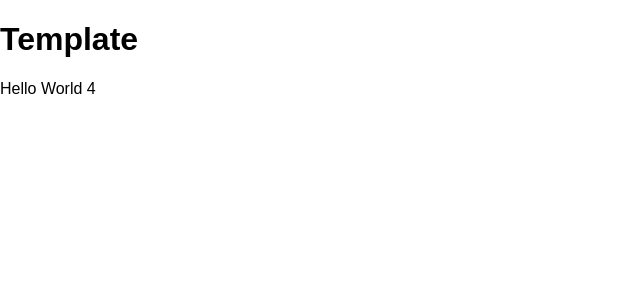
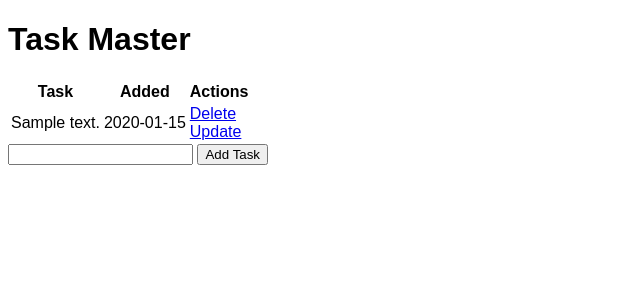
Before and after one commit to dfvilhena/learning_flask, a Flask app: page / in a window 1280 px wide. Shown: the top 300 px of the page, without its empty margins (0-640 px from the left). Run offline with Flask 2, Linux system fonts and the light colour scheme; tables that the repository leaves empty hold one stand-in row (values such as "Sample post").

Commit message:
intro done

```diff
--- a/introduction/app.py
+++ b/introduction/app.py
@@ -1,10 +1,57 @@
-from flask import Flask, render_template, url_for
+from flask import Flask, render_template, url_for, request, redirect
+from flask_sqlalchemy import SQLAlchemy
+from datetime import datetime
 
 app = Flask(__name__)
+app.config['SQLALCHEMY_DATABASE_URI'] = 'sqlite:///test.db'
+db = SQLAlchemy(app)
 
-@app.route('/')
+class Todo(db.Model):
+    id = db.Column(db.Integer, primary_key=True)
+    content = db.Column(db.String(200), nullable=False)
+    date_created = db.Column(db.DateTime, default=datetime.utcnow)
+
+    def __repr__(self):
+        return '<Task %r>' % self.id
+
+@app.route('/', methods=['POST', 'GET'])
 def index():
-    return render_template('index.html')
+    if request.method == "POST":
+        task_content = request.form['content']
+        new_task = Todo(content=task_content)
+        try:
+            db.session.add(new_task)
+            db.session.commit()
+            return redirect('/')
+        except:
+            return 'There was an issue adding your task'
+    else:
+        tasks = Todo.query.order_by(Todo.date_created).all()
+
+        return render_template('index.html', tasks=tasks)
+
+@app.route('/delete/<int:id>')
+def delete(id):
+    task_to_delete = Todo.query.get_or_404(id)
+    try:
+        db.session.delete(task_to_delete)
+        db.session.commit()
+        return redirect('/')
+    except:
+        return 'There was a problem deleting that task'
+
+@app.route('/update/<int:id>', methods=['GET', 'POST'])
+def update(id):
+    task = Todo.query.get_or_404(id)
+    if request.method == 'POST':
+        task.content = request.form['content']
+        try:
+            db.session.commit()
+            return redirect('/')
+        except:
+            return 'There was a problem updating that task'
+    else:
+        return render_template('update.html', task=task)
 
 if __name__ == "__main__":
     app.run(debug=True)
--- a/introduction/static/css/main.css
+++ b/introduction/static/css/main.css
@@ -1,4 +1,3 @@
 body {
-    margin: 0;
     font-family: sans-serif;
 }
--- a/introduction/templates/index.html
+++ b/introduction/templates/index.html
@@ -1,9 +1,41 @@
 {% extends 'base.html' %}
 
 {% block head %}
-<h1>Template</h1>
+<title>Task Master</title>
 {% endblock %}
 
 {% block body %}
-Hello World 4
+<div class="content">
+    <h1>Task Master</h1>
+
+    {% if tasks|length < 1 %}
+    <h4>There are no tasks. Create one below!</h4>
+    {% else %}
+
+    <table>
+        <tr>
+            <th>Task</th>
+            <th>Added</th>
+            <th>Actions</th>
+        </tr>
+        {% for task in tasks %}
+            <tr>
+                <td>{{ task.content }}</td>
+                <td>{{ task.date_created.date() }}</td>
+                <td>
+                    <a href="/delete/{{task.id}}">Delete</a>
+                    <br>
+                    <a href="/update/{{task.id}}">Update</a>
+                </td>
+            </tr>
+        {% endfor %}
+    </table>
+    {% endif %}
+
+    <form action="/" method="POST">
+        <input type="text" name="content" id="content">
+        <input type="submit" value="Add Task">
+    </form>
+
+</div>
 {% endblock %}
```
Also changed, not shown: introduction/templates/update.html (added, +19 -0 lines), introduction/test.db (added).
